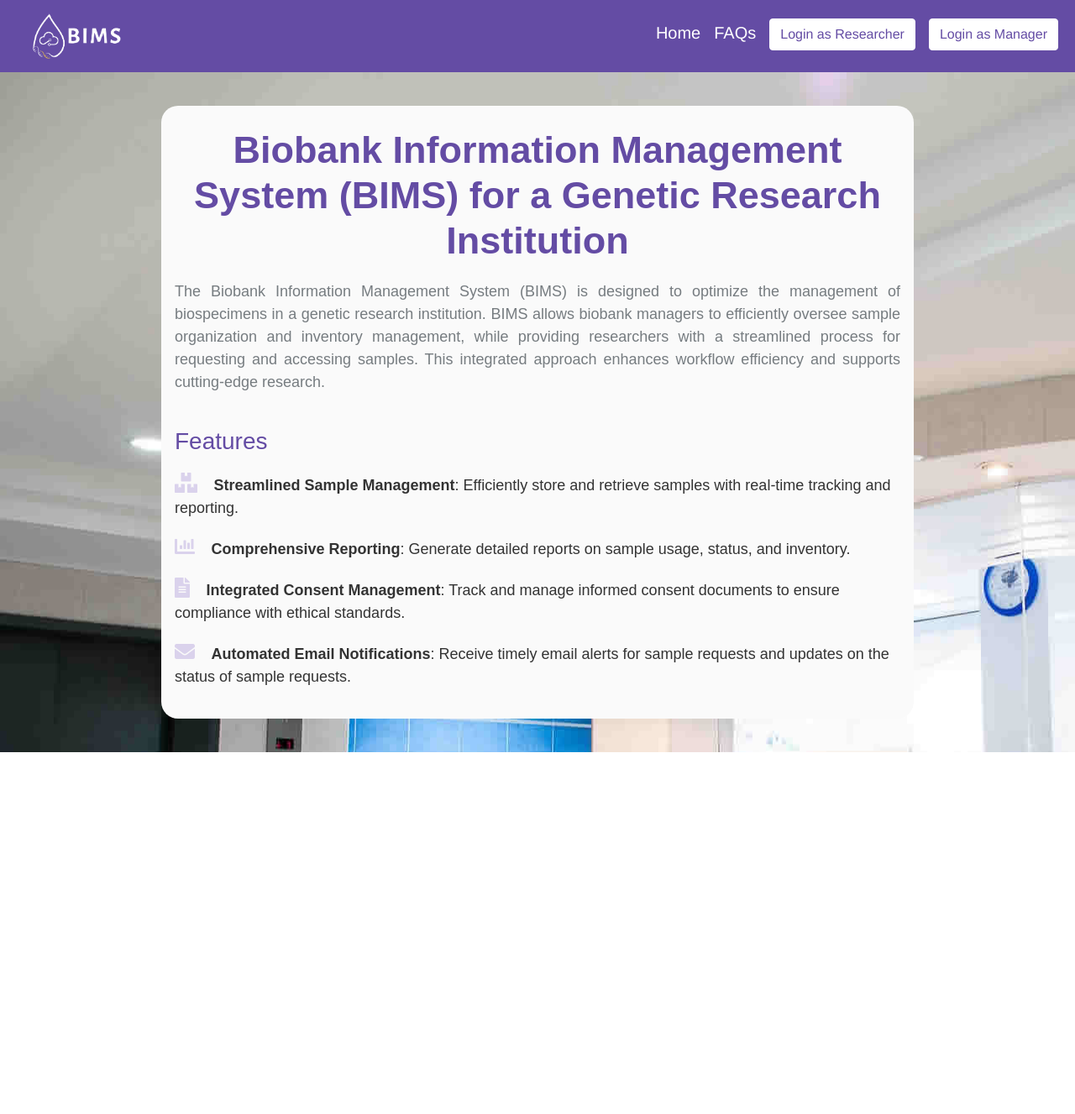
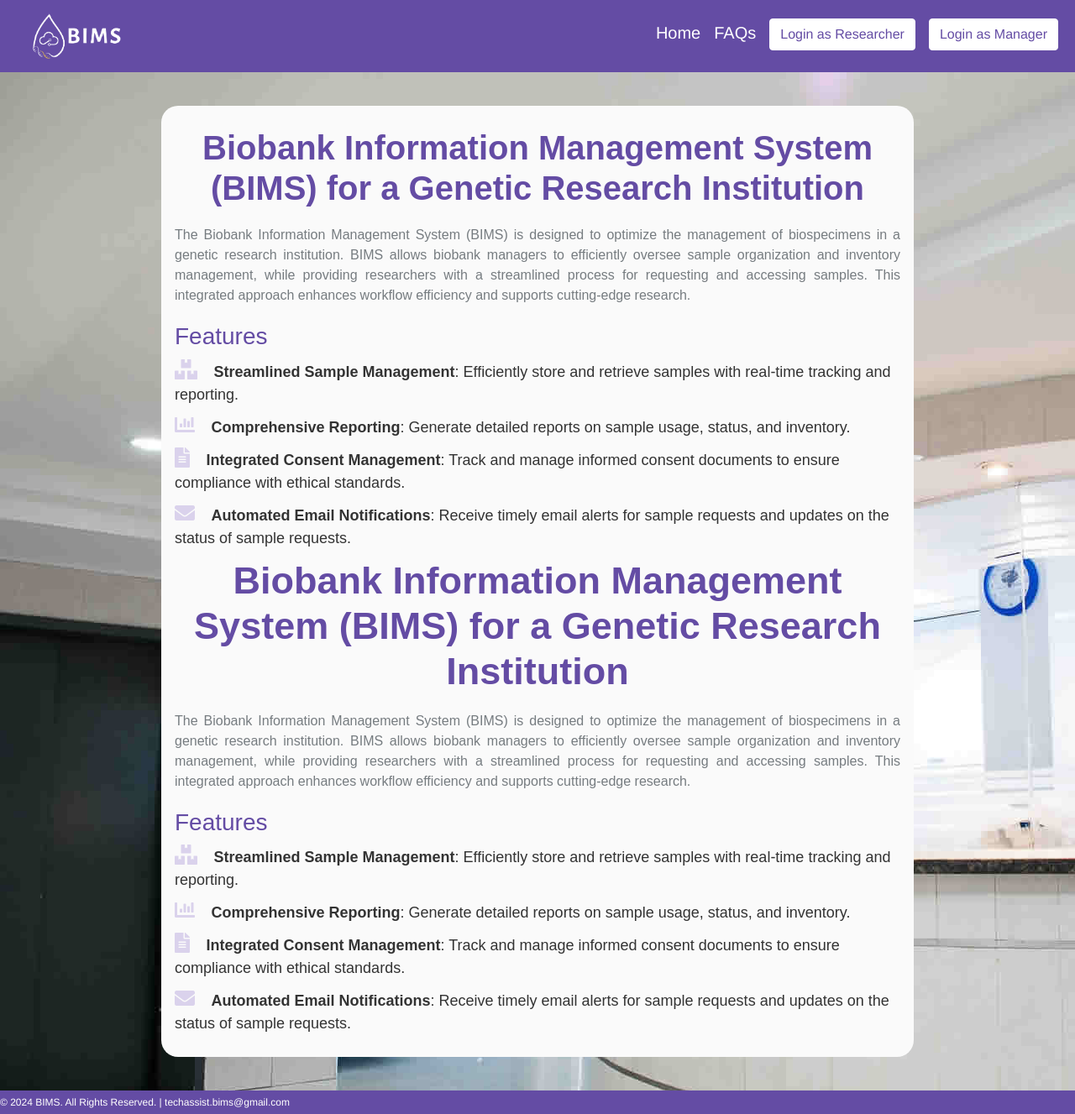
Before and after one commit to aaeiklllm/BIMS, a Django app: page /accounts/home/ in a window 1280 px wide. Shown: the whole page at 84% size. Before the commit the page ends 896 px from the top, so only its background shows below. Run offline with Django 3.2, Linux system fonts and the light colour scheme; parts of the project's set-up code (start-up, migrations or seed data) failed here and were passed over; some libraries are stand-ins or nearby versions.

Commit message:
footer, create sample

```diff
--- a/templates/base.html
+++ b/templates/base.html
@@ -98,6 +98,39 @@
 
         }
 
+        /* #page-footer{
+            position: relative;
+            display: block;
+            padding-top: 80px;
+            padding-bottom: 17px;
+            background-color: white;
+            color: #fff;
+            font-size: 18px;
+
+
+        }
+        #page-footer a{
+          text-decoration: none;
+          background-color: none;
+          transition: transform .2s; /* Animation */
+        }*/
+
+      /* #page-footer a:hover{
+        transform: scale(1.2);
+      }
+
+      .footer-menu a{
+          display: inline-block;
+          padding-top: 6px;
+          padding-bottom: 6px;
+          color: white;
+          transition: all .2s ease;
+      }
+
+      #page-footer ul{
+        list-style: none;
+      } */
+
     .container-fluid {
       max-height: 10%;
     }
@@ -111,6 +144,20 @@
     top: 100px;
     right: 12px;
   }
+
+  footer {
+  background-color: #644ca4; /* Updated background color */
+  width: 100%;
+  color: white;
+  text-align: center;
+  padding: 5px 0; /* Smaller padding for a compact footer */
+  font-size: 12px; /* Reduced font size */
+  margin: 0
+}
+
+footer .footer p {
+  margin: 0; /* Removes extra margin for a more compact appearance */
+}
     </style>
 </head>
 <body>
@@ -244,6 +291,13 @@
 
     {% block content %}
     {% endblock %}
+
+    <footer class="text-center mt-auto">
+      <div class="footer">
+        <p>&copy; 2024 BIMS. All Rights Reserved. | techassist.bims@gmail.com</p>
+      </div>
+    </footer>
+
     <!-- <footer class="page-footer" id="page-footer">
         <div class="container">
           <div class="row px-md-3">
--- a/templates/home.html
+++ b/templates/home.html
@@ -80,15 +80,14 @@
       text-align: center;
     }
 
-    html{
-
-    }
-
-    body {
-      /* margin: 0;
+    body, html{
+      height: 100%;
+      display: flex;
+      flex-direction: column;
+      min-height: 100%;
+      margin: 0;
       padding: 0;
-      min-height: 100%;
-      color: #644ca4; */
+      color: #644ca4;
     }
 
     .hero-section {
@@ -106,7 +105,7 @@
 
     .content-section {
       max-width: 70%;
-      min-height: 625px;
+      min-height: 400px;
       margin: 5vh;
       padding: 2vh;
       text-align: left;
@@ -117,7 +116,7 @@
 
     .description {
       margin-top: 20px;
-      font-size: 18px;
+      font-size: 16px;
       color: #767C80;
       text-align: justify;
     }
@@ -129,16 +128,16 @@
 
     /* Styles for the Features Section */
     .features-section {
-      margin-top: 40px;
+      margin-top: 20px;
     }
 
     .features-section h3 {
       font-size: 28px;
-      margin-bottom: 20px;
+      margin-bottom: 10px;
     }
 
     .feature-item {
-      margin-bottom: 20px;
+      margin-bottom: 10px;
     }
 
     .feature-item i {
@@ -325,6 +324,36 @@
 
 <section class="page-hero bg-image">
   <div class="content-section">
+    {% if not request.session.role|default:'' %}
+    <!-- Main Title -->
+    <h1 style="font-size: 40px; text-align: center; margin-top: 10px;"><b>Biobank Information Management System (BIMS) for a Genetic Research Institution</b></h1>
+
+    <!-- Description text -->
+    <p class="description">
+      The Biobank Information Management System (BIMS) is designed to optimize the management of biospecimens in a genetic research institution. BIMS allows biobank managers to efficiently oversee sample organization and inventory management, while providing researchers with a streamlined process for requesting and accessing samples. This integrated approach enhances workflow efficiency and supports cutting-edge research.
+    </p>
+
+    <!-- Features Section -->
+    <div class="features-section">
+      <h3>Features</h3>
+      <div class="feature-item">
+        <i class="fas fa-boxes"></i>
+        <p><strong>Streamlined Sample Management</strong>: Efficiently store and retrieve samples with real-time tracking and reporting.</p>
+      </div>
+      <div class="feature-item">
+        <i class="fas fa-chart-bar"></i>
+        <p><strong>Comprehensive Reporting</strong>: Generate detailed reports on sample usage, status, and inventory.</p>
+      </div>
+      <div class="feature-item">
+        <i class="fas fa-file-alt"></i>
+        <p><strong>Integrated Consent Management</strong>: Track and manage informed consent documents to ensure compliance with ethical standards.</p>
+      </div>
+      <div class="feature-item">
+        <i class="fas fa-envelope"></i>
+        <p><strong>Automated Email Notifications</strong>: Receive timely email alerts for sample requests and updates on the status of sample requests.</p>
+      </div>
+    </div>
+    {% endif %}
 
     <!-- Content based on the role -->
     {% if request.session.role %}
@@ -403,7 +432,7 @@
       <!-- Display pending Biobank Manager Deletion Requests -->
       <h4>Biobank Manager ({{ biobank_managers|length }})</h4>
       {% if biobank_managers %}
-        {% for user in biobank_managers2 %}
+        {% for user in biobank_managers %}
         <div class="pending-user">
           <div class="pending-user-details">
             <p><strong>Name:</strong> {{ user.first_name }} {{ user.last_name }}</p>
@@ -433,7 +462,7 @@
       <!-- Display pending Researcher Deletion Requests -->
       <h4>Researcher ({{ researchers|length }})</h4>
       {% if researchers %}
-        {% for user in researchers2 %}
+        {% for user in researchers %}
         <div class="pending-user">
           <div class="pending-user-details">
             <p><strong>Name:</strong> {{ user.first_name }} {{ user.last_name }}</p>
```
Also changed, not shown: templates/admin_login.html (+4 -4 lines), templates/create_sample.html (+70 -33 lines), templates/index.html (+30 -2 lines), templates/ragister.html (+31 -7 lines), templates/reset.html (+12 -23 lines), 1 other file.
